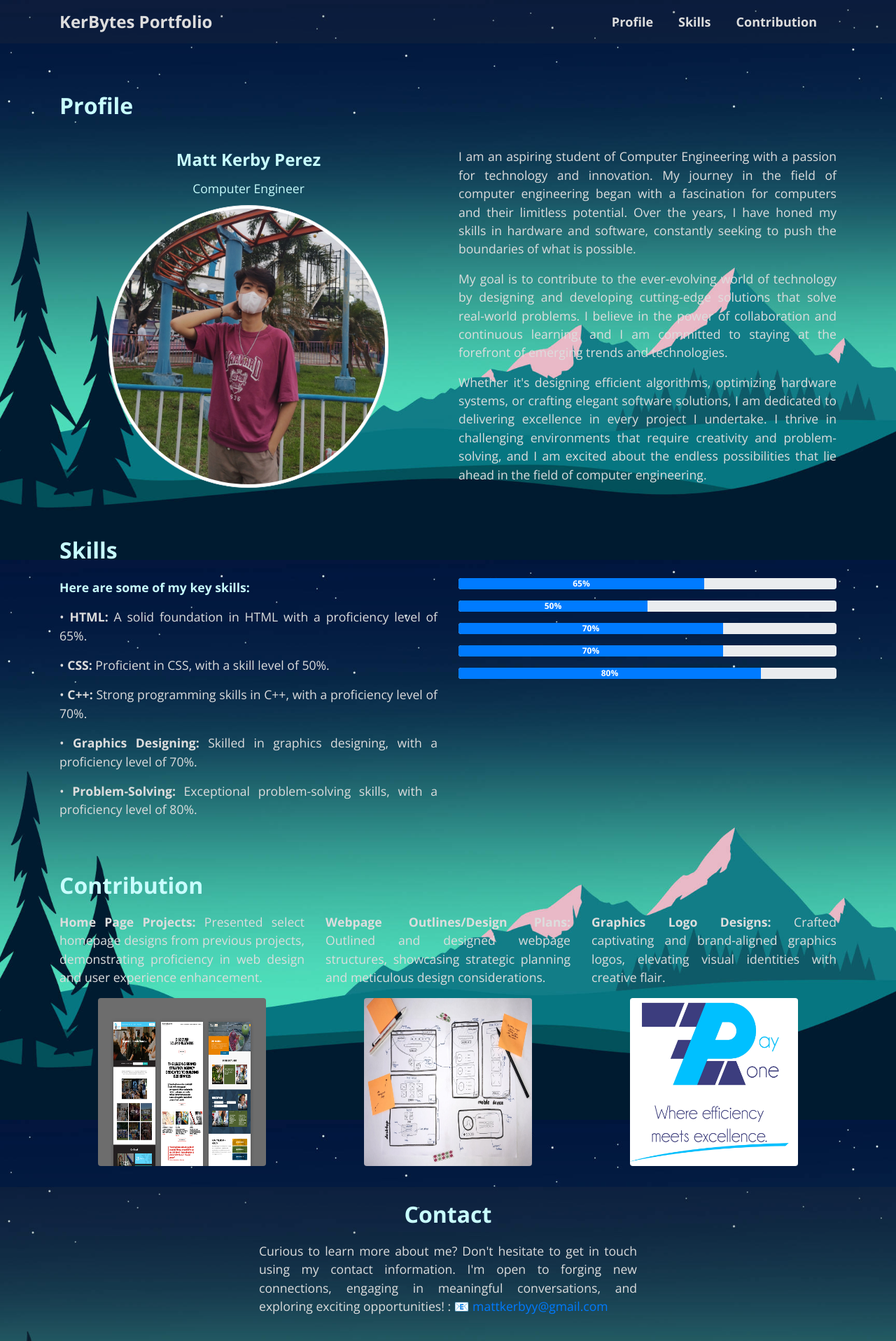
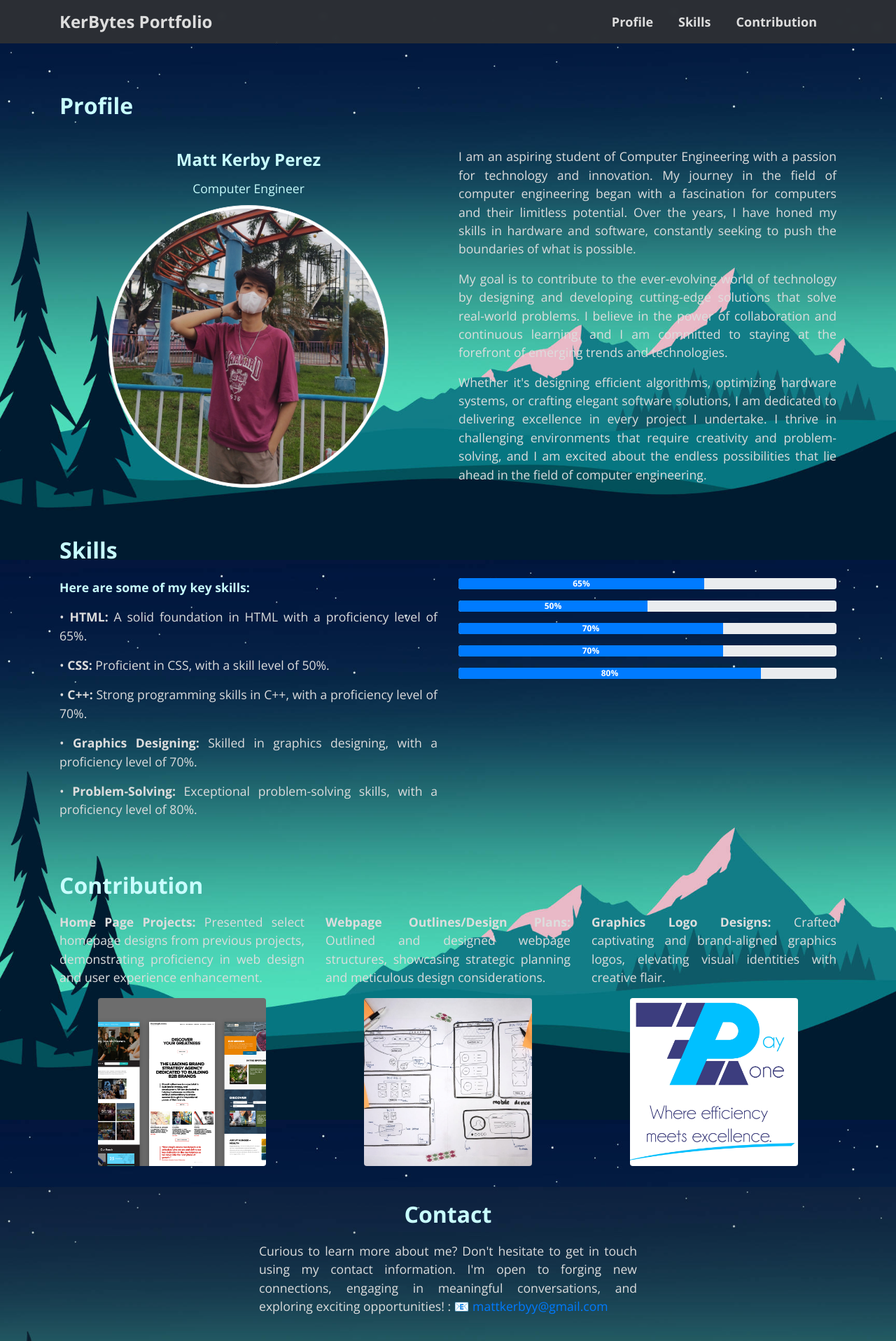
Before and after one commit to mattkerbyy/My-Portfolio, a Django app: page / in a window 1280 px wide. Shown: the whole page at 70% size. Run offline with Django 4.2, Linux system fonts and the light colour scheme; some libraries are stand-ins or nearby versions.

Commit message:
fix(appearance): images, background, and code structure

```diff
--- a/Future_Matt/settings.py
+++ b/Future_Matt/settings.py
@@ -108,7 +108,7 @@ USE_TZ = True
 
 STATIC_URL = '/static/'
 
-STATICFILES_DIRS = [BASE_DIR / "static_my_project", ]
+STATICFILES_DIRS = [BASE_DIR / "static_my_project", BASE_DIR / "Portfolio", ]
 
 STATIC_ROOT = os.path.join(BASE_DIR, 'static')
 
--- a/Portfolio/templates/home.html
+++ b/Portfolio/templates/home.html
@@ -2,31 +2,47 @@
 <!DOCTYPE html>
 <html lang="en">
   <head>
-    <meta charset="UTF-8">
-    <meta name="viewport" content="width=device-width, initial-scale=1.0">
+    <meta charset="UTF-8" />
+    <meta name="viewport" content="width=device-width, initial-scale=1.0" />
     <title>KerBytes Portfolio</title>
 
-    <!-- Added Open Sans font from Google Fonts -->
-    <link href="https://fonts.googleapis.com/css?family=Open+Sans:400,400i,700&display=swap" rel="stylesheet">
+    <!-- Open Sans font from Google Fonts -->
+    <link
+      href="https://fonts.googleapis.com/css?family=Open+Sans:400,400i,700&display=swap"
+      rel="stylesheet"
+    />
 
-    <!-- Added Bootstrap CSS -->
-    <link rel="stylesheet" href="https://stackpath.bootstrapcdn.com/bootstrap/4.5.2/css/bootstrap.min.css">
+    <!-- Bootstrap CSS -->
+    <link
+      rel="stylesheet"
+      href="https://stackpath.bootstrapcdn.com/bootstrap/4.5.2/css/bootstrap.min.css"
+    />
 
-    <!-- Custom CSS for my portfolio -->
+    <!-- Custom Stylings -->
     <style>
       /* Background image and body styles */
       body {
-            background-image: url('{% static "/../Portfolio/images/background.jpg" %}');
+        /* Dark fallback background color */
+        background-color: #0b0b0b;
+        background-image: url('{% static "Portfolio/images/background.jpg" %}');
         background-size: cover;
         background-repeat: no-repeat;
         background-attachment: fixed;
-            font-family: 'Open Sans', sans-serif;
+        font-family: "Open Sans", sans-serif;
         color: #ddd;
       }
 
-        /* Override the Bootstrap navbar styles */
+      /* Navbar styles */
       .navbar {
-            background-color: rgba(51, 51, 51, 0.2);
+        background-color: rgba(51, 51, 51, 0.85);
+        backdrop-filter: blur(4px);
+      }
+
+      /* Sticky navbar */
+      .navbar-sticky {
+        position: sticky;
+        top: 0;
+        z-index: 1030;
       }
 
       .navbar-brand {
@@ -70,7 +86,7 @@
 
       /* Custom margin class */
       .custom-margin {
-            margin-bottom: 10px; /
+        margin-bottom: 10px;
       }
 
       /* Key skills styles */
@@ -98,70 +114,139 @@
         padding: 20px 0;
         width: 100%;
       }
+
+      /* Background and body styles */
+      html,
+      body {
+        min-height: 100%;
+      }
+
+      /* Responsive image styles */
+      .profile-img {
+        width: 100%;
+        max-width: 400px;
+        height: auto;
+        border-radius: 50%;
+        display: block;
+        margin-left: auto;
+        margin-right: auto;
+      }
+
+      .contribution-img {
+        width: 100%;
+        max-width: 240px;
+        height: auto;
+        display: block;
+        margin-left: auto;
+        margin-right: auto;
+        aspect-ratio: 1 / 1;
+        object-fit: cover;
+      }
+
+      /* Smaller screens: scale down profile and contribution images and adjust layout */
+      @media (max-width: 768px) {
+        .profile-img {
+          max-width: 220px;
+        }
+
+        .contribution-img {
+          max-width: 180px;
+        }
+
+        #contribution .col-md-4 {
+          margin-bottom: 20px;
+        }
+      }
     </style>
   </head>
   <body>
-
-<nav class="navbar navbar-expand-lg navbar-light" style="background-color: rgba(51, 51, 51, 0.2);">
+    <nav
+      class="navbar navbar-expand-lg navbar-light navbar-sticky"
+      style="background-color: rgba(51, 51, 51, 0.85)"
+    >
       <div class="container">
         <!-- Portfolio Name on the left -->
-        <a class="navbar-brand" href="#" style="color: #ddd;">KerBytes Portfolio</a>
+        <a class="navbar-brand" href="#" style="color: #ddd"
+          >KerBytes Portfolio</a
+        >
 
         <!-- Navbar items on the right -->
-        <button class="navbar-toggler" type="button" data-toggle="collapse" data-target="#navbarNav" aria-controls="navbarNav" aria-expanded="false" aria-label="Toggle navigation">
+        <button
+          class="navbar-toggler"
+          type="button"
+          data-toggle="collapse"
+          data-target="#navbarNav"
+          aria-controls="navbarNav"
+          aria-expanded="false"
+          aria-label="Toggle navigation"
+        >
           <span class="navbar-toggler-icon"></span>
         </button>
         <div class="collapse navbar-collapse" id="navbarNav">
           <ul class="navbar-nav ml-auto">
             <li class="nav-item">
-                    <a class="nav-link" href="#profile" style="color: #ddd;">Profile</a>
+              <a class="nav-link" href="#profile" style="color: #ddd"
+                >Profile</a
+              >
             </li>
             <li class="nav-item">
-                    <a class="nav-link" href="#skills" style="color: #ddd;">Skills</a>
+              <a class="nav-link" href="#skills" style="color: #ddd">Skills</a>
             </li>
             <li class="nav-item">
-                    <a class="nav-link" href="#contribution" style="color: #ddd;">Contribution</a>
+              <a class="nav-link" href="#contribution" style="color: #ddd"
+                >Contribution</a
+              >
             </li>
           </ul>
         </div>
       </div>
     </nav>
 
-<div style="height: 40px;"></div>
+    <div style="height: 40px"></div>
 
     <!-- Profile Section -->
     <section id="profile">
       <div class="container">
-        <h1 style="margin-bottom: 40px; color: #c8fdfd; font-weight: bold;">Profile</h1>
+        <h1 style="margin-bottom: 40px; color: #c8fdfd; font-weight: bold">
+          Profile
+        </h1>
         <div class="row">
           <div class="col-md-6 text-center">
-                <div class="profile-name custom-margin" style="font-weight: bold;">
+            <div class="profile-name custom-margin" style="font-weight: bold">
               Matt Kerby Perez
             </div>
-                <div class="profile-title custom-margin">
-                    Computer Engineer
-                </div>
-                <!-- Added my profile image here -->
-                <img src="{% static "/../Portfolio/images/me.jpg" %}" alt="Profile Image" class="img-fluid custom-margin rounded-circle img-thumbnail" style="max-width: 400px;">
+            <div class="profile-title custom-margin">Computer Engineer</div>
+            <!-- My profile image here -->
+            <img
+              src="{% static 'Portfolio/images/me.jpg' %}"
+              alt="Profile Image"
+              class="img-fluid custom-margin rounded-circle img-thumbnail profile-img"
+              style="max-width: 400px"
+            />
           </div>
           <div class="col-md-6">
             <p class="profile-description">
-                    I am an aspiring student of Computer Engineering with a passion for technology and innovation.
-                    My journey in the field of computer engineering began with a fascination for computers and their
-                    limitless potential. Over the years, I have honed my skills in hardware and software, constantly
-                    seeking to push the boundaries of what is possible.
+              I am an aspiring student of Computer Engineering with a passion
+              for technology and innovation. My journey in the field of computer
+              engineering began with a fascination for computers and their
+              limitless potential. Over the years, I have honed my skills in
+              hardware and software, constantly seeking to push the boundaries
+              of what is possible.
             </p>
             <p class="profile-description">
-                    My goal is to contribute to the ever-evolving world of technology by designing and developing
-                    cutting-edge solutions that solve real-world problems. I believe in the power of collaboration
-                    and continuous learning, and I am committed to staying at the forefront of emerging trends and
-                    technologies.
+              My goal is to contribute to the ever-evolving world of technology
+              by designing and developing cutting-edge solutions that solve
+              real-world problems. I believe in the power of collaboration and
+              continuous learning, and I am committed to staying at the
+              forefront of emerging trends and technologies.
             </p>
             <p class="profile-description">
-                    Whether it's designing efficient algorithms, optimizing hardware systems, or crafting elegant
-                    software solutions, I am dedicated to delivering excellence in every project I undertake. I thrive
-                    in challenging environments that require creativity and problem-solving, and I am excited about
-                    the endless possibilities that lie ahead in the field of computer engineering.
+              Whether it's designing efficient algorithms, optimizing hardware
+              systems, or crafting elegant software solutions, I am dedicated to
+              delivering excellence in every project I undertake. I thrive in
+              challenging environments that require creativity and
+              problem-solving, and I am excited about the endless possibilities
+              that lie ahead in the field of computer engineering.
             </p>
           </div>
         </div>
@@ -171,92 +256,157 @@
     <!-- Skills Section -->
     <section id="skills">
       <div class="container">
-        <h1 style="color: #c8fdfd; font-weight: bold;">Skills</h1>
+        <h1 style="color: #c8fdfd; font-weight: bold">Skills</h1>
         <div class="row">
           <div class="col-md-6">
-                <p class="profile-description key-skills" style="color: #c8fdfd; font-weight: bold;">
+            <p
+              class="profile-description key-skills"
+              style="color: #c8fdfd; font-weight: bold"
+            >
               Here are some of my key skills:
             </p>
-                <!-- Added my skills descriptions here -->
+            <!-- My skills descriptions here -->
             <ul class="skills-list">
               <li>
                 <p class="profile-description">
-                            • <strong>HTML:</strong> A solid foundation in HTML with a proficiency level of 65%.
+                  • <strong>HTML:</strong> A solid foundation in HTML with a
+                  proficiency level of 65%.
                 </p>
               </li>
               <li>
                 <p class="profile-description">
-                            • <strong>CSS:</strong> Proficient in CSS, with a skill level of 50%.
+                  • <strong>CSS:</strong> Proficient in CSS, with a skill level
+                  of 50%.
                 </p>
               </li>
               <li>
                 <p class="profile-description">
-                            • <strong>C++:</strong> Strong programming skills in C++, with a proficiency level of 70%.
+                  • <strong>C++:</strong> Strong programming skills in C++, with
+                  a proficiency level of 70%.
                 </p>
               </li>
               <li>
                 <p class="profile-description">
-                            • <strong>Graphics Designing:</strong> Skilled in graphics designing, with a proficiency level of 70%.
+                  • <strong>Graphics Designing:</strong> Skilled in graphics
+                  designing, with a proficiency level of 70%.
                 </p>
               </li>
               <li>
                 <p class="profile-description">
-                            • <strong>Problem-Solving:</strong> Exceptional problem-solving skills, with a proficiency level of 80%.
+                  • <strong>Problem-Solving:</strong> Exceptional
+                  problem-solving skills, with a proficiency level of 80%.
                 </p>
               </li>
             </ul>
           </div>
           <div class="col-md-6">
-                <!-- Add my progress bars here -->
+            <!-- My progress bars here -->
             <div class="progress mb-3">
-                    <div class="progress-bar" role="progressbar" style="width: 65%;" aria-valuenow="65" aria-valuemin="0" aria-valuemax="100"><strong>65%</strong></div>
+              <div
+                class="progress-bar"
+                role="progressbar"
+                style="width: 65%"
+                aria-valuenow="65"
+                aria-valuemin="0"
+                aria-valuemax="100"
+              >
+                <strong>65%</strong>
+              </div>
             </div>
             <div class="progress mb-3">
-                    <div class="progress-bar" role="progressbar" style="width: 50%;" aria-valuenow="50" aria-valuemin="0" aria-valuemax="100"><strong>50%</strong></div>
+              <div
+                class="progress-bar"
+                role="progressbar"
+                style="width: 50%"
+                aria-valuenow="50"
+                aria-valuemin="0"
+                aria-valuemax="100"
+              >
+                <strong>50%</strong>
+              </div>
             </div>
             <div class="progress mb-3">
-                    <div class="progress-bar" role="progressbar" style="width: 70%;" aria-valuenow="70" aria-valuemin="0" aria-valuemax="100"><strong>70%</strong></div>
+              <div
+                class="progress-bar"
+                role="progressbar"
+                style="width: 70%"
+                aria-valuenow="70"
+                aria-valuemin="0"
+                aria-valuemax="100"
+              >
+                <strong>70%</strong>
+              </div>
             </div>
             <div class="progress mb-3">
-                    <div class="progress-bar" role="progressbar" style="width: 70%;" aria-valuenow="70" aria-valuemin="0" aria-valuemax="100"><strong>70%</strong></div>
+              <div
+                class="progress-bar"
+                role="progressbar"
+                style="width: 70%"
+                aria-valuenow="70"
+                aria-valuemin="0"
+                aria-valuemax="100"
+              >
+                <strong>70%</strong>
+              </div>
             </div>
             <div class="progress mb-3">
-                    <div class="progress-bar" role="progressbar" style="width: 80%;" aria-valuenow="80" aria-valuemin="0" aria-valuemax="100"><strong>80%</strong></div>
+              <div
+                class="progress-bar"
+                role="progressbar"
+                style="width: 80%"
+                aria-valuenow="80"
+                aria-valuemin="0"
+                aria-valuemax="100"
+              >
+                <strong>80%</strong>
+              </div>
             </div>
           </div>
         </div>
       </div>
     </section>
 
-
     <!-- Contribution Section -->
     <section id="contribution">
       <div class="container">
-        <h1 style="color: #c8fdfd; font-weight: bold;">Contribution</h1>
+        <h1 style="color: #c8fdfd; font-weight: bold">Contribution</h1>
         <!-- Contribution 1 -->
         <div class="row">
           <div class="col-md-4 text-center">
             <p class="profile-description">
-                    <strong>Home Page Projects:</strong> Presented select homepage designs from previous projects, demonstrating proficiency in web design and user experience enhancement.
+              <strong>Home Page Projects:</strong> Presented select homepage
+              designs from previous projects, demonstrating proficiency in web
+              design and user experience enhancement.
             </p>
-                <!-- Added an image placeholder1 for my contribution -->
-                <img src="{% static "/../Portfolio/images/cont1.jpg" %}" alt="Contribution 1" class="img-fluid rounded" style="width: 240px; height: 240px;">
+            <img
+              src="{% static 'Portfolio/images/cont1.jpg' %}"
+              alt="Contribution 1"
+              class="img-fluid rounded contribution-img"
+            />
           </div>
-            <!-- Contribution 2 -->
           <div class="col-md-4 text-center">
             <p class="profile-description">
-                    <strong>Webpage Outlines/Design Plans:</strong> Outlined and designed webpage structures, showcasing strategic planning and meticulous design considerations.
+              <strong>Webpage Outlines/Design Plans:</strong> Outlined and
+              designed webpage structures, showcasing strategic planning and
+              meticulous design considerations.
             </p>
-                <!-- Added an image placeholder2 for my contribution -->
-                <img src="{% static "/../Portfolio/images/cont2.jpg" %}" alt="Contribution 2" class="img-fluid rounded" style="width: 240px; height: 240px;">
+            <img
+              src="{% static 'Portfolio/images/cont2.jpg' %}"
+              alt="Contribution 2"
+              class="img-fluid rounded contribution-img"
+            />
           </div>
-            <!-- Contribution 3 -->
           <div class="col-md-4 text-center">
             <p class="profile-description">
-                    <strong>Graphics Logo Designs:</strong> Crafted captivating and brand-aligned graphics logos, elevating visual identities with creative flair.
+              <strong>Graphics Logo Designs:</strong> Crafted captivating and
+              brand-aligned graphics logos, elevating visual identities with
+              creative flair.
             </p>
-                <!-- Added an image placeholder3 for my contribution -->
-                <img src="{% static "/../Portfolio/images/cont3.jpg" %}" alt="Contribution 3" class="img-fluid rounded" style="width: 240px; height: 240px;">
+            <img
+              src="{% static 'Portfolio/images/cont3.jpg' %}"
+              alt="Contribution 3"
+              class="img-fluid rounded contribution-img"
+            />
           </div>
         </div>
       </div>
@@ -265,23 +415,26 @@
     <!-- Footer Section -->
     <footer class="footer">
       <div class="container">
-        <h1 style="color: #c8fdfd; font-weight: bold;">Contact</h1>
+        <h1 style="color: #c8fdfd; font-weight: bold">Contact</h1>
         <!-- Contact Information -->
         <div class="row">
-            <div class="col-md-6 offset-md-3 text-center"> <!-- Center align content -->
+          <div class="col-md-6 offset-md-3 text-center">
+            <!-- Center align content -->
             <p class="profile-description">
-                    Curious to learn more about me? Don't hesitate to get in touch using my contact information. I'm open to forging new connections, engaging in meaningful conversations, and exploring exciting opportunities! :
+              Curious to learn more about me? Don't hesitate to get in touch
+              using my contact information. I'm open to forging new connections,
+              engaging in meaningful conversations, and exploring exciting
+              opportunities! :
               <a href="mailto:mattkerbyy@gmail.com">
                 &#x1F4E7; mattkerbyy@gmail.com
               </a>
             </p>
           </div>
-
         </div>
       </div>
     </footer>
 
-<!-- Added Bootstrap and jQuery scripts at the end for functionality -->
+    <!-- Bootstrap and jQuery scripts at the end for functionality -->
     <script src="https://code.jquery.com/jquery-3.7.1.min.js"></script>
     <script src="https://cdn.jsdelivr.net/npm/@popperjs/core@2.5.3/dist/umd/popper.min.js"></script>
     <script src="https://stackpath.bootstrapcdn.com/bootstrap/4.5.2/js/bootstrap.min.js"></script>
@@ -289,23 +442,23 @@
     <!-- JavaScript for smooth scrolling -->
     <script>
       $(document).ready(function () {
-        // Added smooth scrolling to all links with a class of 'nav-link'
-        $(".nav-link").on('click', function (event) {
-
+        $(".nav-link").on("click", function (event) {
           if (this.hash !== "") {
             event.preventDefault();
             var hash = this.hash;
 
-                $('html, body').animate({
-                    scrollTop: $(hash).offset().top
-                }, 800, function () {
-
+            $("html, body").animate(
+              {
+                scrollTop: $(hash).offset().top,
+              },
+              800,
+              function () {
                 window.location.hash = hash;
-                });
+              }
+            );
           }
         });
       });
     </script>
-
   </body>
 </html>
```
Also changed, not shown: static_my_project/css/styles.css (added, +101 -0 lines), static_my_project/js/scripts.js (added, +18 -0 lines), Future_Matt/settings/__init__.py (line endings or trailing spaces), Future_Matt/urls.py (line endings or trailing spaces), Future_Matt/views.py (line endings or trailing spaces), Portfolio/static/Portfolio/images/background.jpg (added), Portfolio/static/Portfolio/images/cont1.jpg (added), Portfolio/static/Portfolio/images/cont2.jpg (added), Portfolio/static/Portfolio/images/cont3.jpg (added), Portfolio/static/Portfolio/images/me.jpg (added), db.sqlite3. Lines whose indentation alone changed are shown as unchanged.
